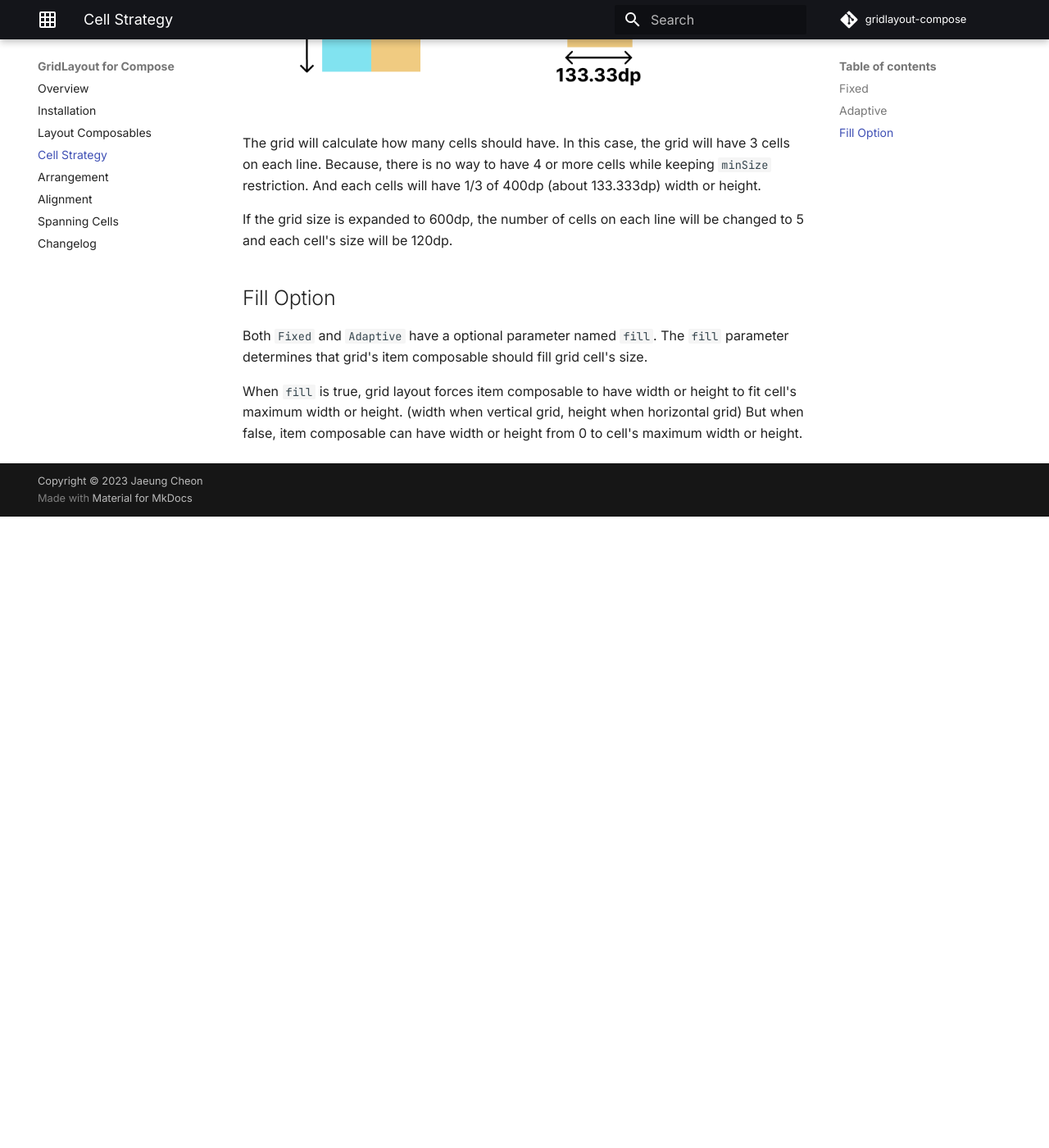
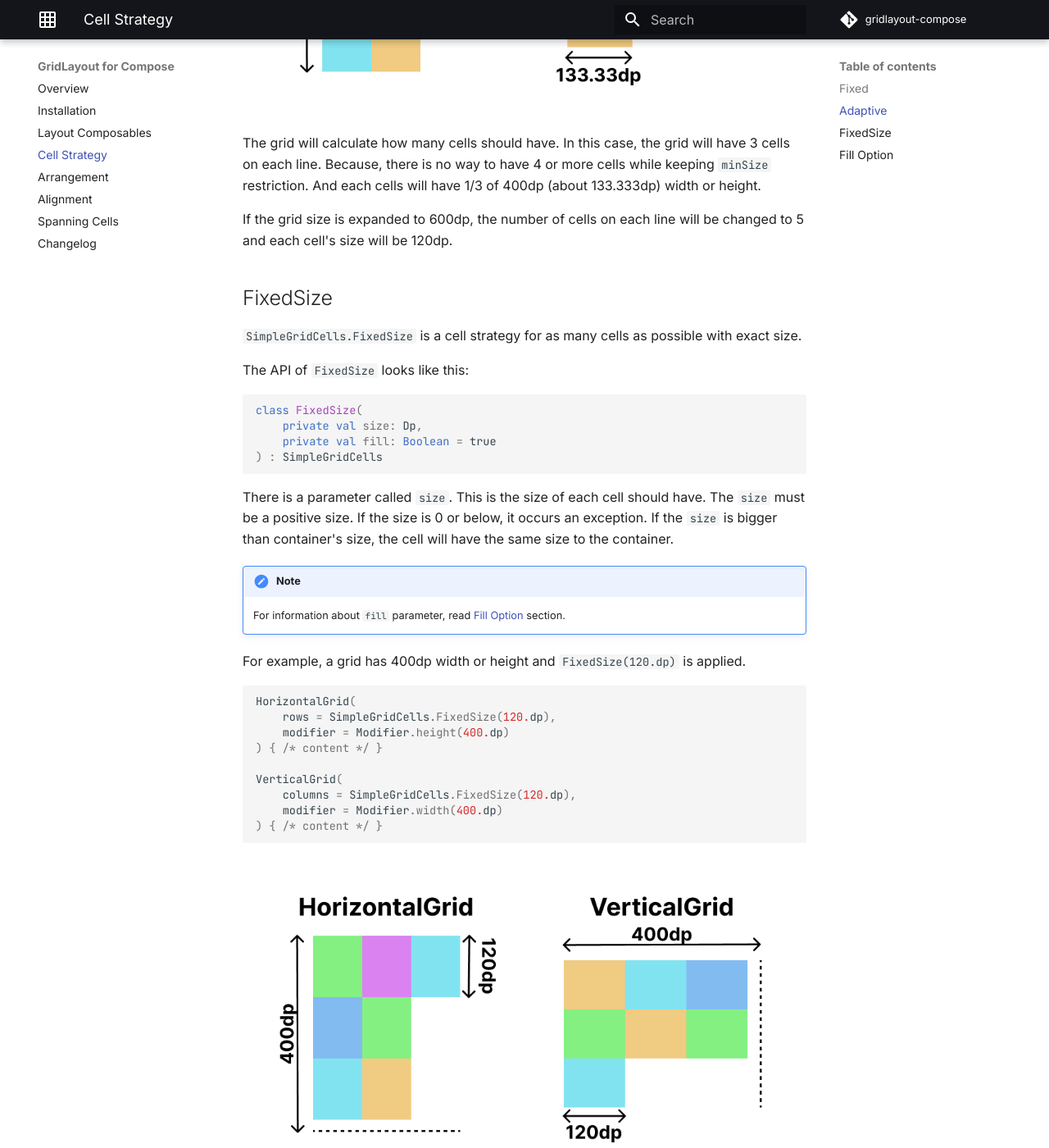
Before and after one commit to cheonjaeung/gridlayout-compose, an MkDocs documentation site: the page built from docs/cell-strategy.md, in a window 1280 px wide and 1400 px high, scrolled down 2588 px. Shown: the whole window at 82% size. Built offline with MkDocs 1.6.1 and Material for MkDocs 9.7.7, drawn with Linux system fonts in a browser that asks for light colours; comment, search, counter and statistics services are not loaded; before the commit the page ends 3218 px from its top, so only the background shows below that; some of the changed text lies outside the part shown.

Commit message:
Update documentation for FixedSize

````diff
--- a/docs/cell-strategy.md
+++ b/docs/cell-strategy.md
@@ -3,8 +3,8 @@
 All grid layout composables take a cell strategy parameter called `SimpleGridCells`.
 `SimpleGridCells` defines the number of cells and the size of each cell.
 
-There are 2 types of cell strategy, `Fixed` and `Adaptive`.
-They are similar to LazyGrid's `Fixed` and `Adaptive`.
+There are several types of cell strategy, `Fixed`, `Adaptive` and `FixedSize`.
+They are similar to LazyGrid's `GridCells.Fixed`, `GridCells.Adaptive` and `GridCells.FixedSize`.
 
 ## Fixed
 
@@ -94,9 +94,51 @@ And each cells will have 1/3 of 400dp (about 133.333dp) width or height.
 If the grid size is expanded to 600dp, the number of cells on each line will be changed to 5
 and each cell's size will be 120dp.
 
+## FixedSize
+
+`SimpleGridCells.FixedSize` is a cell strategy for as many cells as possible with exact size.
+
+The API of `FixedSize` looks like this:
+
+```kotlin
+class FixedSize(
+    private val size: Dp,
+    private val fill: Boolean = true
+) : SimpleGridCells
+```
+
+There is a parameter called `size`. This is the size of each cell should have.
+The `size` must be a positive size. If the size is 0 or below, it occurs an exception.
+If the `size` is bigger than container's size, the cell will have the same size to the container.
+
+!!! note
+    For information about `fill` parameter, read [Fill Option](#fill-option) section.
+
+For example, a grid has 400dp width or height and `FixedSize(120.dp)` is applied.
+
+```kotlin
+HorizontalGrid(
+    rows = SimpleGridCells.FixedSize(120.dp),
+    modifier = Modifier.height(400.dp)
+) { /* content */ }
+
+VerticalGrid(
+    columns = SimpleGridCells.FixedSize(120.dp),
+    modifier = Modifier.width(400.dp)
+) { /* content */ }
+```
+
+![fixed-size-example](./images/fixedsize-example.png)
+
+The grid will have 3 cells on each line and the remaining space will not be used.
+If the grid size is expanded to 600dp, the number of cells on each line will be changed to 5.
+
+In other case, `FixedSize(300.dp)` for `VerticalGrid(Modifier.width(200.dp))` means that there
+will be only one column and the cell will have 200dp width.
+
 ## Fill Option
 
-Both `Fixed` and `Adaptive` have a optional parameter named `fill`.
+All cell strategy classes have a optional parameter named `fill`.
 The `fill` parameter determines that grid's item composable should fill grid cell's size.
 
 When `fill` is true, grid layout forces item composable to have width or height to fit cell's maximum width or height.
````
Also changed, not shown: README.md (+1 -1 lines), docs/index.md (+1 -1 lines), docs/images/fixedsize-example.png (added).
